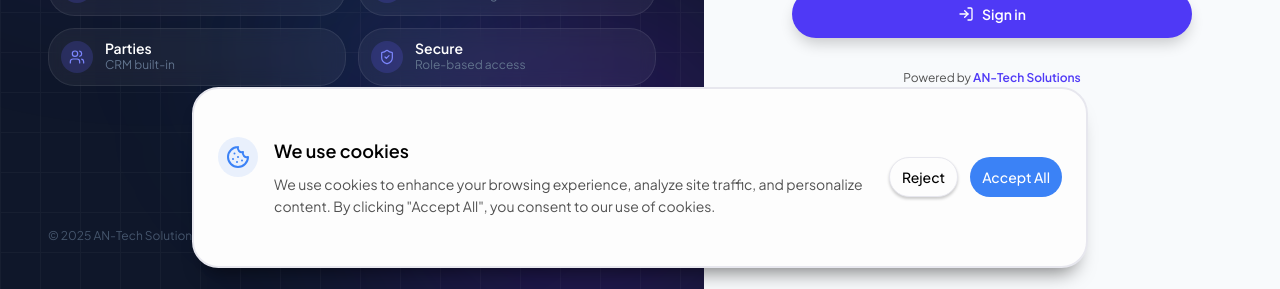
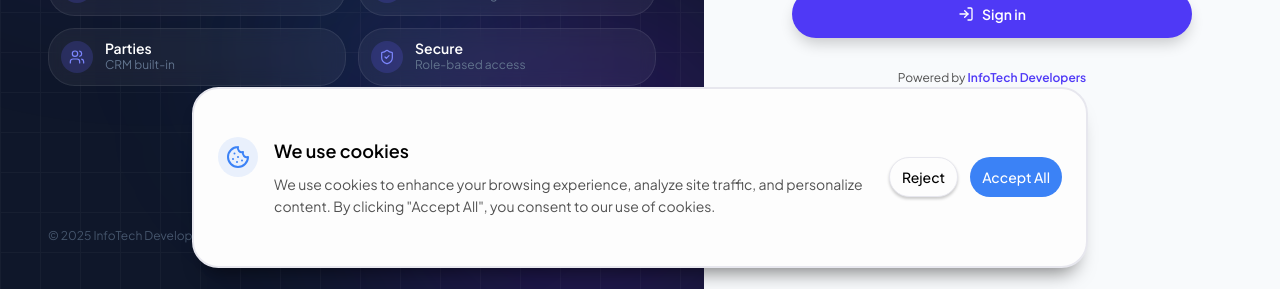
Before and after one commit to Rahatali8/new-bs, a Next.js app: page /login in a window 1280 px wide. Shown: the part 508-797 px from the top of the page. Built offline with nearby package versions, Linux system fonts and the light colour scheme.

Commit message:
Update business name references from "AN-Tech Solutions" to "InfoTech Developers" across multiple components and documentation

```diff
--- a/app/(app)/cash-book/cash-book-client.tsx
+++ b/app/(app)/cash-book/cash-book-client.tsx
@@ -191,7 +191,7 @@ export function CashBookClient({ initialData, initialDateFrom, initialDateTo }:
   </tr></thead>
   <tbody>${rows}</tbody>
 </table>
-<div class="footer">Printed: ${new Date().toLocaleString("en-PK")} | Design By: AN-Tech Solutions</div>
+<div class="footer">Printed: ${new Date().toLocaleString("en-PK")} | Design By: </div>
 </body></html>`)
     printWindow.document.close()
     printWindow.focus()
--- a/app/(auth)/layout.tsx
+++ b/app/(auth)/layout.tsx
@@ -76,7 +76,7 @@ export default function AuthLayout({ children }: { children: ReactNode }) {
 
         {/* Bottom footer */}
         <div className="relative z-10 flex items-center justify-between">
-          <p className="text-slate-600 text-xs">© 2025 AN-Tech Solutions</p>
+          <p className="text-slate-600 text-xs">© 2025 InfoTech Developers</p>
           <div className="flex items-center gap-1.5">
             <div className="w-1.5 h-1.5 rounded-full bg-emerald-400" />
             <span className="text-slate-500 text-xs">All systems operational</span>
--- a/components/auth-form.tsx
+++ b/components/auth-form.tsx
@@ -96,7 +96,7 @@ export function AuthForm() {
       {/* Footer */}
       <p className="text-center text-xs text-muted-foreground">
         Powered by{" "}
-        <span className="font-semibold text-indigo-600 dark:text-indigo-400">AN-Tech Solutions</span>
+        <span className="font-semibold text-indigo-600 dark:text-indigo-400">InfoTech Developers</span>
       </p>
     </div>
   )
--- a/components/export-buttons.tsx
+++ b/components/export-buttons.tsx
@@ -106,7 +106,7 @@ export function ExportButtons({
   </table>
   <div class="footer">
     <span class="footer-left">User Name: ${escapeHtml(printUserName)}</span>
-    <span class="footer-center">${new Date().toLocaleDateString("en-GB", { weekday: "long", year: "numeric", month: "long", day: "numeric" })}<br>Design By: AN-Tech Solutions</span>
+    <span class="footer-center">${new Date().toLocaleDateString("en-GB", { weekday: "long", year: "numeric", month: "long", day: "numeric" })}<br>Design By: InfoTech Developers</span>
     <span class="footer-right">Page 1</span>
   </div>
 </body>
--- a/components/gross-profit-table.tsx
+++ b/components/gross-profit-table.tsx
@@ -248,7 +248,7 @@ export function GrossProfitTable({ data, dateFrom, dateTo, timeFrom, timeTo, per
   <p class="note">Note: All Column values calculate on Last cost rate.</p>
   <div class="footer">
     <span>User Name: ADMIN</span>
-    <span class="footer-center">${today}<br>Design By: AN-Tech Solutions</span>
+    <span class="footer-center">${today}<br>Design By: InfoTech Developers</span>
     <span>Page 1</span>
   </div>
 </body>
```
Also changed, not shown: .playwright-mcp/page-2026-04-19T12-46-26-780Z.yml, .playwright-mcp/page-2026-04-19T13-12-26-276Z.yml, 1 other file (tests, documents, lock files or other folders).
